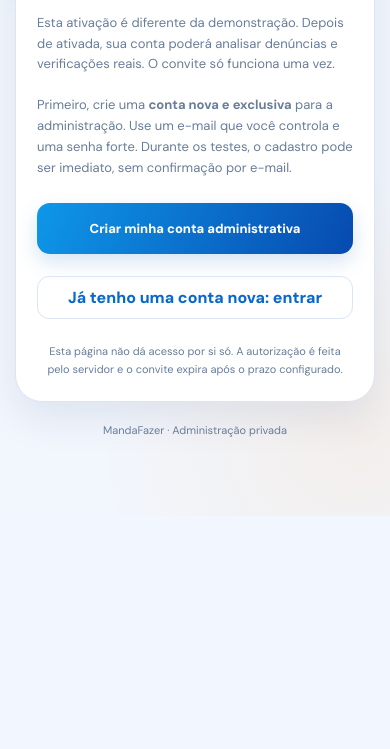
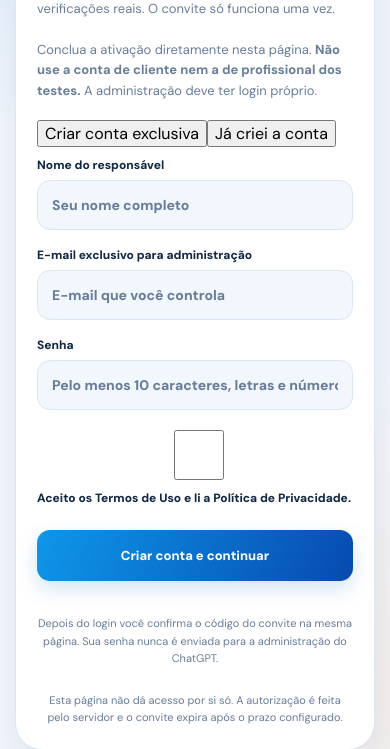
Before and after one commit to desenvolvimentogidital-cyber/MESTRE, a Next.js app: page /admin/ativar in a window 390 px wide. Shown: the part 328-1077 px from the top of the page. Before the commit the page ends 844 px from the top, so only its background shows below. Built offline with nearby package versions, Linux system fonts and the light colour scheme; no server answers.

Commit message:
fix(admin): enable mobile owner signup and sign-in directly on invite activation page

```diff
--- a/app/admin/ativar/page.tsx
+++ b/app/admin/ativar/page.tsx
@@ -5,8 +5,6 @@ import {Icon} from "@/components/conectaserv-ui";
 import {createClient} from "@/lib/supabase/client";
 
 type Access="loading"|"guest"|"signedin"|"completed";
-const signupPath="/acesso?cadastro=1&redirectTo=%2Fadmin%2Fativar";
-const signinPath="/acesso?acessar=1&redirectTo=%2Fadmin%2Fativar";
 
 /**
  * A private one-time invite authorizes the first real owner account.
@@ -19,11 +17,17 @@ export default function ActivateOwnerAdmin(){
   const [message,setMessage]=useState("");
   const [busy,setBusy]=useState(false);
   const [email,setEmail]=useState("");
+  const [signupMode,setSignupMode]=useState<"signup"|"signin">("signup");
+  const [fullName,setFullName]=useState("");
+  const [loginEmail,setLoginEmail]=useState("");
+  const [loginPassword,setLoginPassword]=useState("");
+  const [termsAccepted,setTermsAccepted]=useState(false);
 
   useEffect(()=>{
     try{
       const fromFragment=window.location.hash.slice(1);
       if(/^[0-9a-f]{64}$/.test(fromFragment)){
+        setInvite(fromFragment);
         window.sessionStorage.setItem("mf-owner-invite",fromFragment);
         window.history.replaceState(null,"",window.location.pathname);
       }
@@ -34,9 +38,11 @@ export default function ActivateOwnerAdmin(){
     }
     try{
       const db=createClient();
-      void db.auth.getUser().then(({data,error})=>{
+      void db.auth.getUser().then(async({data,error})=>{
         if(error||!data.user){setAccess("guest");return;}
         setEmail(data.user.email||"");
+        const {data:member}=await db.from("admin_members").select("user_id").eq("user_id",data.user.id).maybeSingle();
+        if(member){window.location.replace("/admin");return;}
         setAccess("signedin");
       }).catch(()=>setAccess("guest"));
     }catch{setMessage("A autenticação não está configurada nesta implantação.");setAccess("guest");}
@@ -65,12 +71,53 @@ export default function ActivateOwnerAdmin(){
     }finally{setBusy(false);}
   }
 
+  async function registerOrLogin(e:React.FormEvent<HTMLFormElement>){
+    e.preventDefault();if(busy)return;
+    if(!invite.trim()){
+      setMessage("Abra o convite exclusivo de ativação para continuar. O código não pode ficar vazio.");
+      return;
+    }
+    setBusy(true);setMessage("");
+    try{
+      if(signupMode==="signup"){
+        if(!termsAccepted)throw new Error("Aceite os Termos de Uso para criar a conta.");
+        if(loginPassword.length<10||!/[a-zA-ZÀ-ÿ]/.test(loginPassword)||!/[0-9]/.test(loginPassword)){
+          throw new Error("A senha precisa de pelo menos 10 caracteres, incluindo letras e números.");
+        }
+        const response=await fetch("/api/auth/registrar",{
+          method:"POST",headers:{"Content-Type":"application/json"},
+          credentials:"same-origin",cache:"no-store",
+          body:JSON.stringify({
+            name:fullName.trim(),email:loginEmail.trim(),password:loginPassword,
+            type:"client",acceptedTerms:true,
+          }),
+        });
+        const result=await response.json() as {ok?:boolean;sessionReady?:boolean;error?:string;message?:string};
+        if(!response.ok||!result.ok)throw new Error(result.error||"Não foi possível criar a conta.");
+        setLoginPassword("");
+        if(!result.sessionReady){
+          setSignupMode("signin");
+          throw new Error("O cadastro foi criado, mas a confirmação de e-mail está ativa no Supabase. Confirme o endereço antes de entrar e concluir a ativação.");
+        }
+      }else{
+        const db=createClient();
+        const {error}=await db.auth.signInWithPassword({email:loginEmail.trim(),password:loginPassword});
+        if(error)throw new Error("Não foi possível entrar. Confira o e-mail e a senha desta conta exclusiva.");
+        setLoginPassword("");
+      }
+      window.location.replace("/admin/ativar");
+    }catch(err){
+      setMessage(err instanceof Error?err.message:"Não foi possível continuar. Confira seus dados.");
+      setBusy(false);
+    }
+  }
+
   async function switchAccount(){
     setBusy(true);setMessage("");
     try{
       const db=createClient();
       await db.auth.signOut();
-      window.location.replace(signupPath);
+      window.location.replace("/admin/ativar");
     }catch{setBusy(false);setMessage("Não foi possível sair da conta atual.");}
   }
 
@@ -83,13 +130,41 @@ export default function ActivateOwnerAdmin(){
       <p>Esta ativação é diferente da demonstração. Depois de ativada, sua conta poderá analisar denúncias e verificações reais. O convite só funciona uma vez.</p>
       {access==="loading"&&<p>Verificando sua sessão...</p>}
       {access==="guest"&&<div className="mf-admin-onboarding-actions">
-        <p>Primeiro, crie uma <strong>conta nova e exclusiva</strong> para a administração. Use um e-mail que você controla e uma senha forte. Durante os testes, o cadastro pode ser imediato, sem confirmação por e-mail.</p>
-        <Link className="mf-admin-primary" href={signupPath}>Criar minha conta administrativa</Link>
-        <Link className="mf-admin-demo-secondary" href={signinPath}>Já tenho uma conta nova: entrar</Link>
+        <p>Conclua a ativação diretamente nesta página. <strong>Não use a conta de cliente nem a de profissional dos testes.</strong> A administração deve ter login próprio.</p>
+        <div className="mf-admin-onboarding-tabs" role="group" aria-label="Cadastro de administrador">
+          <button type="button" className={signupMode==="signup"?"active":""} onClick={()=>{setSignupMode("signup");setMessage("");}}>Criar conta exclusiva</button>
+          <button type="button" className={signupMode==="signin"?"active":""} onClick={()=>{setSignupMode("signin");setMessage("");}}>Já criei a conta</button>
+        </div>
+        <form className="mf-admin-login-form" onSubmit={e=>void registerOrLogin(e)}>
+          {signupMode==="signup"&&<label>Nome do responsável
+            <input required minLength={2} maxLength={100} autoComplete="name"
+              value={fullName} onChange={e=>setFullName(e.target.value)}
+              placeholder="Seu nome completo"/>
+          </label>}
+          <label>E-mail {signupMode==="signup"?"exclusivo para administração":"da conta administrativa"}
+            <input type="email" required maxLength={254} autoComplete="username"
+              value={loginEmail} onChange={e=>setLoginEmail(e.target.value)}
+              placeholder="E-mail que você controla"/>
+          </label>
+          <label>Senha
+            <input type="password" required minLength={signupMode==="signup"?10:6}
+              autoComplete={signupMode==="signup"?"new-password":"current-password"}
+              value={loginPassword} onChange={e=>setLoginPassword(e.target.value)}
+              placeholder={signupMode==="signup"?"Pelo menos 10 caracteres, letras e números":"Sua senha"}/>
+          </label>
+          {signupMode==="signup"&&<label className="mf-admin-legal-check">
+            <input type="checkbox" required checked={termsAccepted} onChange={e=>setTermsAccepted(e.target.checked)}/>
+            <span>Aceito os <Link href="/termos" target="_blank" rel="noopener noreferrer">Termos de Uso</Link> e li a <Link href="/privacidade" target="_blank" rel="noopener noreferrer">Política de Privacidade</Link>.</span>
+          </label>}
+          <button className="mf-admin-primary" type="submit" disabled={busy}>
+            {busy?"Conectando...":signupMode==="signup"?"Criar conta e continuar":"Entrar e continuar"}
+          </button>
+        </form>
+        <p className="mf-admin-gate-footnote">Depois do login você confirma o código do convite na mesma página. Sua senha nunca é enviada para a administração do ChatGPT.</p>
       </div>}
       {access==="signedin"&&<form className="mf-admin-login-form" onSubmit={activate}>
         <p className="mf-admin-onboarding-email">Conta conectada: <strong>{email}</strong></p>
-        <p className="mf-admin-onboarding-help">Para manter as contas separadas, esta conta não pode ter pedidos, propostas, conversas ou avaliações anteriores.</p>
+        <p className="mf-admin-onboarding-help">Se este e-mail é de uma conta de cliente ou profissional usada nos testes, toque em <strong>Trocar para uma conta nova</strong>. Contas com pedidos, propostas ou conversas não podem ser promovidas a administrador.</p>
         <label>Código privado de ativação
           <input type="password" autoComplete="off" required minLength={64} maxLength={64}
             spellCheck={false} autoCapitalize="none" value={invite}
```
